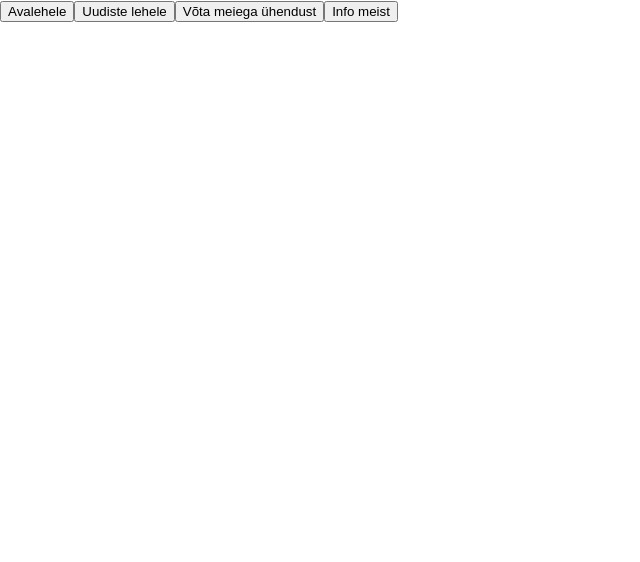
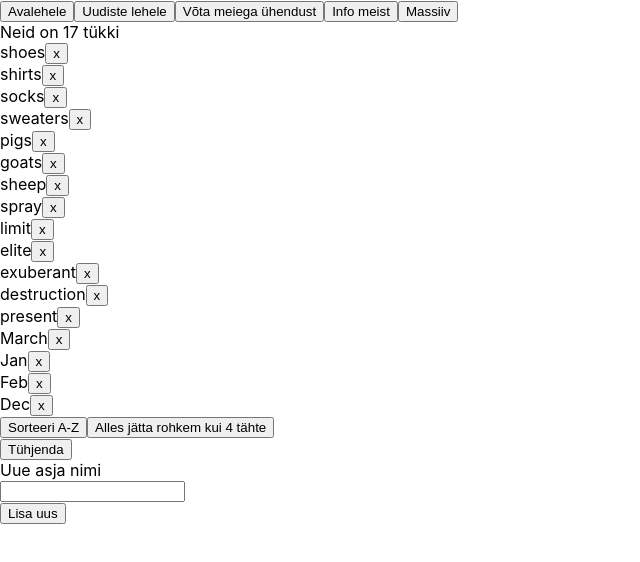
Before and after one commit to joosepj/React-01-2023, a React (Create React App) app in the folder uudised/: page /massiiv in a window 1280 px wide. Shown: the top 562 px of the page, without its empty margins (0-640 px from the left). Built offline with nearby package versions, Linux system fonts and the light colour scheme.

Commit message:
Kodutöö 14 - arrayde manipuleerimine

```diff
--- a/uudised/src/App.js
+++ b/uudised/src/App.js
@@ -4,6 +4,7 @@ import Avaleht from './pages/Avaleht';
 import Kontakt from './pages/Kontakt';
 import Meist from './pages/Meist';
 import Uudised from './pages/Uudised';
+import Massiiv from './pages/Massiiv';
 
 
 function App() {
@@ -21,11 +22,15 @@ function App() {
       <Link to="/meist">
         <button>Info meist</button>
       </Link>
+      <Link to="/massiiv">
+        <button>Massiiv</button>
+      </Link>
       <Routes>
         <Route path='' element={ <Avaleht /> } />
         <Route path='uudised' element={<Uudised /> } />
         <Route path='kontakt' element={<Kontakt /> } />
         <Route path='meist' element={<Meist /> } />
+        <Route path="massiiv" element={<Massiiv />} />
       </Routes>
     </div>
   );
--- /dev/null
+++ b/uudised/src/pages/Massiiv.js
@@ -0,0 +1,46 @@
+import React from 'react'
+import { useRef, useState } from 'react'
+
+function Massiiv() {
+    const [asjad, muudaAsjad] = useState(['shoes','shirts','socks','sweaters','pigs','goats','sheep','spray','limit','elite','exuberant','destruction','present','March','Jan','Feb','Dec'])
+    const lisaRef = useRef();
+
+    const sorteeriAZ = () => {
+        asjad.sort((a, b) => a.localeCompare(b));
+        muudaAsjad(asjad.slice());
+    }
+
+    const allesJ2ttaRohkemKui4 = () => {
+        const tulem = asjad.filter(e => e.length > 4);
+        muudaAsjad(tulem);
+    }
+
+    const kustuta = (e) => {
+        asjad.splice(e,1);
+        muudaAsjad(asjad.slice());
+    }
+
+    const lisa = () => {
+        asjad.push(lisaRef.current.value);
+        muudaAsjad(asjad.slice());
+    }
+    const tyhjenda = (e) => {
+        asjad.splice(e,100000);
+        muudaAsjad(asjad.slice())
+    }
+
+  return (
+    <div>
+        <div>Neid on {asjad.length} tükki</div>
+        <div>{asjad.map((e,i) => <div key={i}>{e}<button onClick={() => kustuta(i)}>x</button></div>)}</div>
+        <button onClick={sorteeriAZ}>Sorteeri A-Z</button>
+        <button onClick={allesJ2ttaRohkemKui4}>Alles jätta rohkem kui 4 tähte</button><br />
+        <button onClick={tyhjenda}>Tühjenda</button><br />
+        <label>Uue asja nimi</label><br />
+        <input ref={lisaRef} type="text" /><br />
+        <button onClick={lisa}>Lisa uus</button>
+    </div>
+  )
+}
+
+export default Massiiv
```
